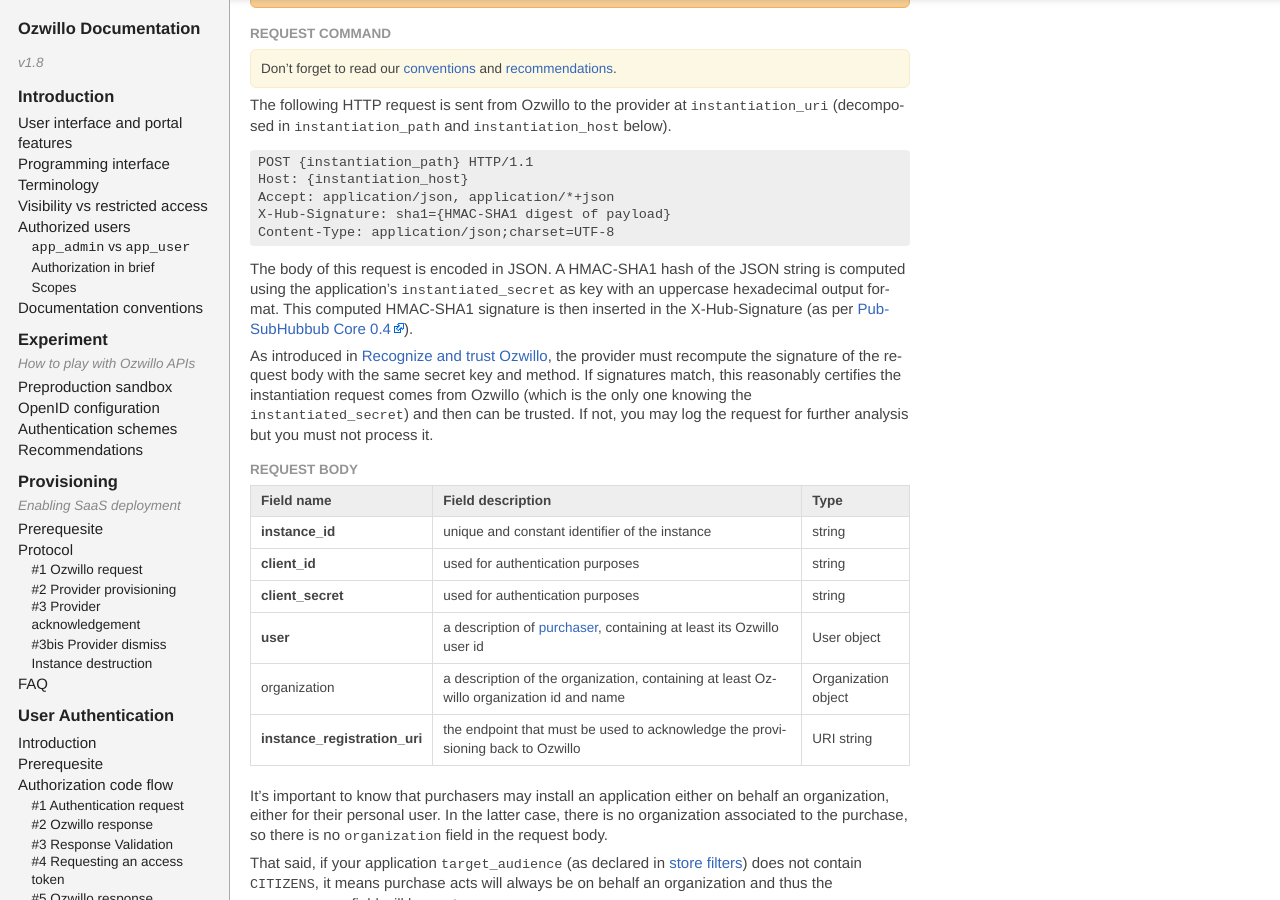
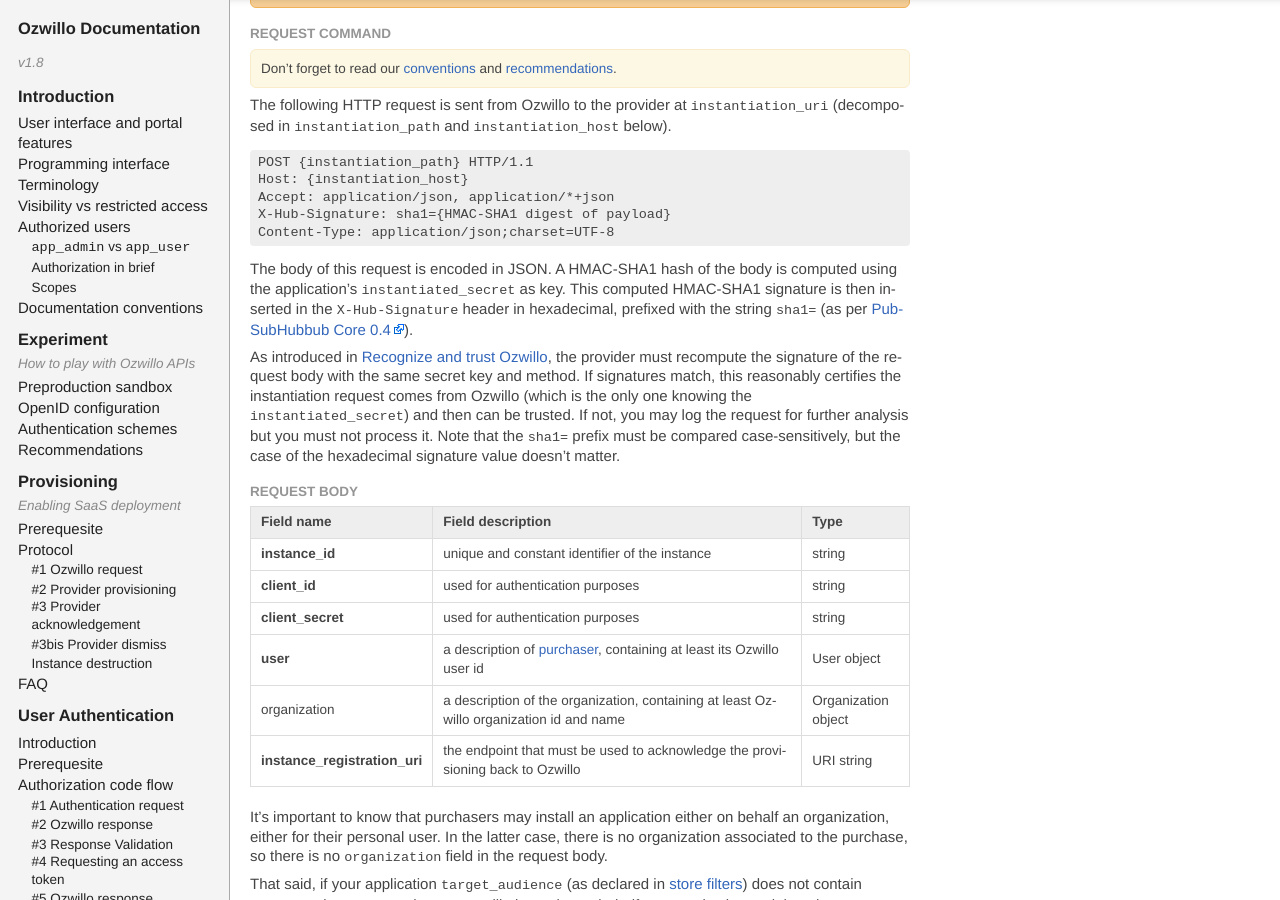
Before and after one commit to ozwillo/ozwillo-doc, a Jekyll site: the page built from index.html, in a window 1280 px wide and 900 px high, scrolled down 9600 px. Built offline with Jekyll 4.4.1, drawn with Linux system fonts in a browser that asks for light colours; nearby versions of some CDN libraries; library files that are not in the unit come from our copies.

Commit message:
Small fixes to X-Hub-Signature description

```diff
--- a/_includes/3-provisioning.md
+++ b/_includes/3-provisioning.md
@@ -105,10 +105,10 @@
 Content-Type: application/json;charset=UTF-8
 </pre>
 
-The body of this request is encoded in JSON. A HMAC-SHA1 hash of the JSON string is computed using the application's `instantiated_secret` as key with an uppercase hexadecimal output format. This computed HMAC-SHA1 signature is then inserted in the X-Hub-Signature (as per <a href="https://pubsubhubbub.googlecode.com/git/pubsubhubbub-core-0.4.html#authednotify" target="_blank">PubSubHubbub Core 0.4</a>).
+The body of this request is encoded in JSON. A HMAC-SHA1 hash of the body is computed using the application's `instantiated_secret` as key. This computed HMAC-SHA1 signature is then inserted in the `X-Hub-Signature` header in hexadecimal, prefixed with the string `sha1=` (as per <a href="https://pubsubhubbub.googlecode.com/git/pubsubhubbub-core-0.4.html#authednotify" target="_blank">PubSubHubbub Core 0.4</a>).
 {: #ref-hmac-signature}
 
-As introduced in [Recognize and trust Ozwillo](#2-trust-ozwillo), the provider must recompute the signature of the request body with the same secret key and method. If signatures match, this reasonably certifies the instantiation request comes from Ozwillo (which is the only one knowing the `instantiated_secret`) and then can be trusted. If not, you may log the request for further analysis but you must not process it.
+As introduced in [Recognize and trust Ozwillo](#2-trust-ozwillo), the provider must recompute the signature of the request body with the same secret key and method. If signatures match, this reasonably certifies the instantiation request comes from Ozwillo (which is the only one knowing the `instantiated_secret`) and then can be trusted. If not, you may log the request for further analysis but you must not process it. Note that the `sha1=` prefix must be compared case-sensitively, but the case of the hexadecimal signature value doesn't matter.
 
 ##### Request body
 
```
